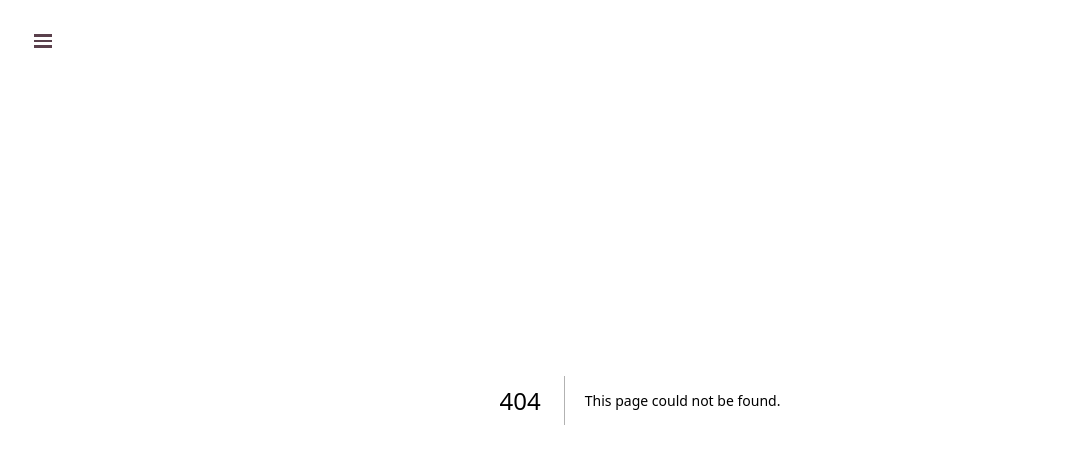
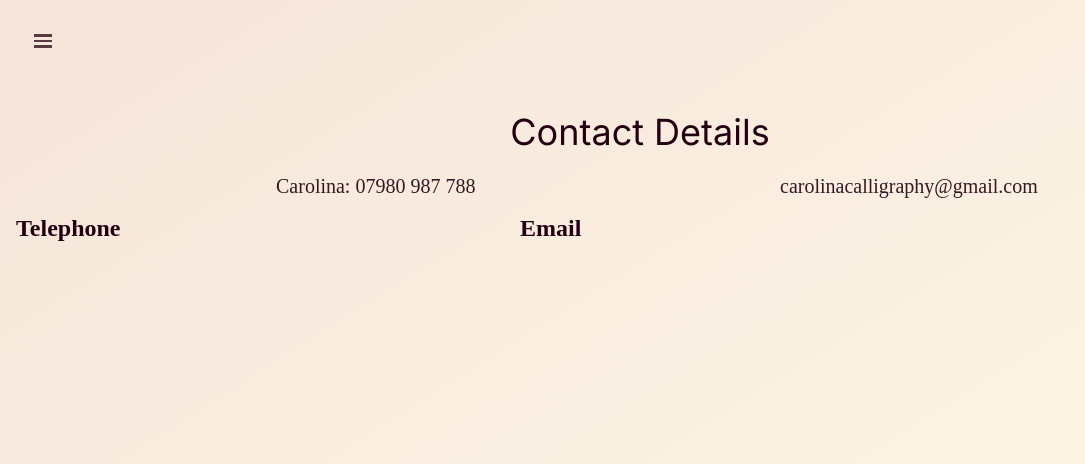
Before and after one commit to olliebrownlow/callig, a Next.js app: page /contact in a window 1280 px wide. Before the commit this address had no page. Shown: the top 464 px of the page, without its empty margins (0-1085 px from the left). Built offline with nearby package versions, Linux system fonts and the light colour scheme; a web font is replaced by a local one.

Commit message:
correct metadata description, add basic contact page

```diff
--- /dev/null
+++ b/src/app/contact/page.js
@@ -0,0 +1,27 @@
+export default function Contact() {
+  return (
+    <div className="flex min-h-screen flex-col pt-28">
+      <h1
+        data-testid="homepage-title"
+        className={`font-sans text-center mb-3 text-4xl`}
+      >
+        Contact Details
+      </h1>
+
+      <div className="grid text-left pl-4 lg:max-w-5xl lg:w-full lg:mb-0 lg:grid-cols-4 lg:text-left">
+        <h2 className={`mb-3 pt-12 text-2xl font-semibold`}>Telephone</h2>
+        <p
+          className={`ml-2 mt-2 max-w-[30ch] text-xl opacity-90`}
+        >
+          Carolina: 07980 987 788
+        </p>
+        <h2 className={`mb-3 pt-12 text-2xl font-semibold`}>Email</h2>
+        <p
+          className={`ml-2 mt-2 max-w-[30ch] text-xl opacity-90`}
+        >
+          carolinacalligraphy@gmail.com
+        </p>
+      </div>
+    </div>
+  );
+}
--- a/src/app/layout.js
+++ b/src/app/layout.js
@@ -18,7 +18,7 @@ const meaCulpa = Mea_Culpa({
 
 export const metadata = {
   title: "Carolina Calligraphy",
-  description: "High quality callgraphy projects",
+  description: "High quality calligraphy projects",
 };
 
 export default function RootLayout({ children }) {
```
